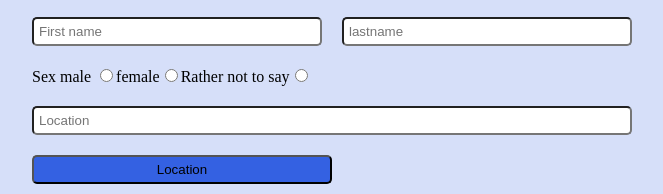
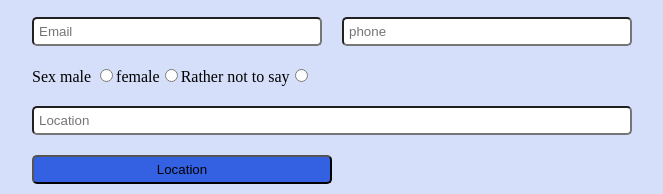
Before and after one commit to Schadrack2544/group1, a plain HTML site: page index.html in a window 1280 px wide. Shown: the part 246-440 px from the top of the page, 308-971 px from the left. Drawn offline with Linux system fonts and the light colour scheme.

Commit message:
new change

```diff
--- a/index.html
+++ b/index.html
@@ -29,9 +29,9 @@
             type="email"
             name="email"
             id="email"
-            placeholder="First name"
+            placeholder="Email"
           />
-          <input type="text" name="phone" id="phone" placeholder="lastname" />
+          <input type="text" name="phone" id="phone" placeholder="phone" />
         </div>
         <div class="sex-option">
           <label for=""> Sex </label>
```
